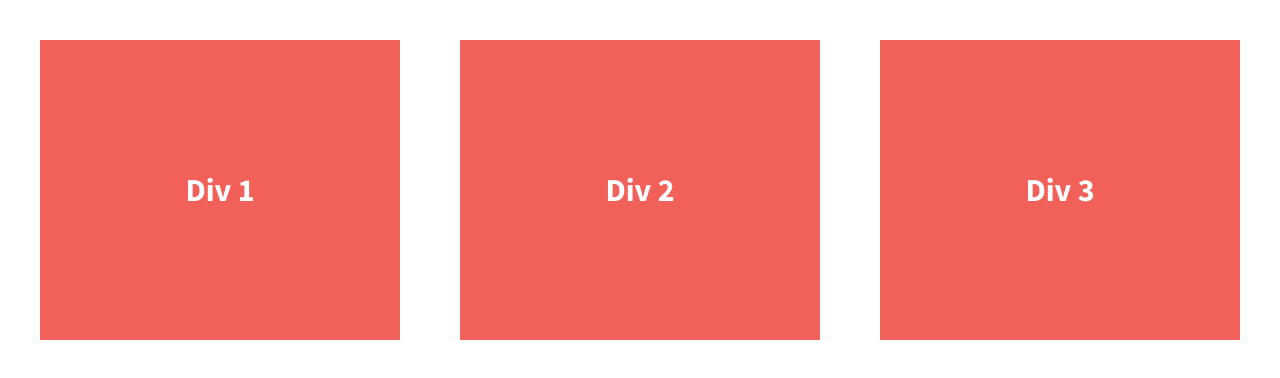
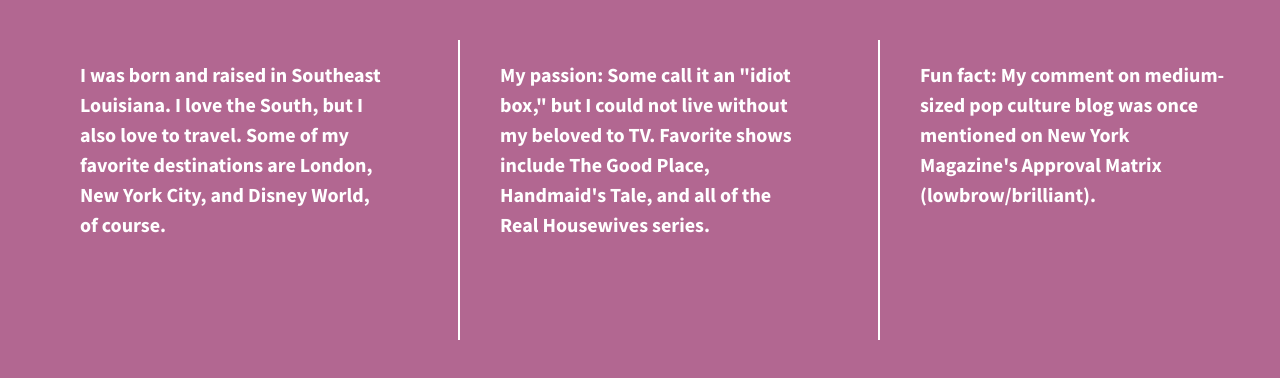
Before and after one commit to ericabross/divs-flexbox-starter, a plain HTML site: page index.html in a window 1280 px wide. Drawn offline with nearby package versions, Linux system fonts and the light colour scheme.

Commit message:
added content and changed styles

```diff
--- a/css/main.css
+++ b/css/main.css
@@ -97,7 +97,7 @@ textarea {
 
 
 html {
-  background-color: #fff;
+  background-color: #b26791;
   height: 100%;
 }
 
@@ -108,6 +108,12 @@ body {
   height: 100%;
 }
 
+p {
+  margin-right: 0.75em;
+  margin-left: 2em;
+
+}
+
 .wrapper {
   font-weight: 700;
   display: flex;
@@ -115,18 +121,22 @@ body {
 }
 
 .div-1, .div-2, .div-3 {
-  /*give the divs a width of 30%, add display:flex, set justify-content and align-items to center*/
   color: #fff;
   line-height: 1.5em;
-  font-size: 1.6em;
-  background-color: #f16059;
+  font-size: 1em;
   height: 300px;
   width: 30%;
   display: flex;
   justify-content: center;
-  align-items: center;
+  align-items: flex-start;
+
 }
 
+
+
+.div-2, .div-3 {
+  border-left: 2px solid #fff;
+}
 
 
 
--- a/index.html
+++ b/index.html
@@ -3,7 +3,7 @@
     <head>
         <meta charset="utf-8">
         <meta http-equiv="x-ua-compatible" content="ie=edge">
-        <title>Make me into a grid!</title>
+        <title>About Me</title>
         <meta name="description" content="">
         <meta name="viewport" content="width=device-width, initial-scale=1">
 
@@ -23,13 +23,13 @@
 
         <section class="wrapper">
             <div class="div-1">
-                Div 1
+                <p>I was born and raised in Southeast Louisiana. I love the South, but I also love to travel. Some of my favorite destinations are London, New York City, and Disney World, of course.</p>
             </div>
             <div class="div-2">
-                Div 2
+               <p>My passion: Some call it an "idiot box," but I could not live without my beloved to TV. Favorite shows include The Good Place, Handmaid's Tale, and all of the Real Housewives series. </p>
             </div>
             <div class="div-3">
-                Div 3
+                <p>Fun fact: My comment on medium-sized pop culture blog was once mentioned on New York Magazine's Approval Matrix (lowbrow/brilliant).</p>
             </div>
         </section>
 
```
